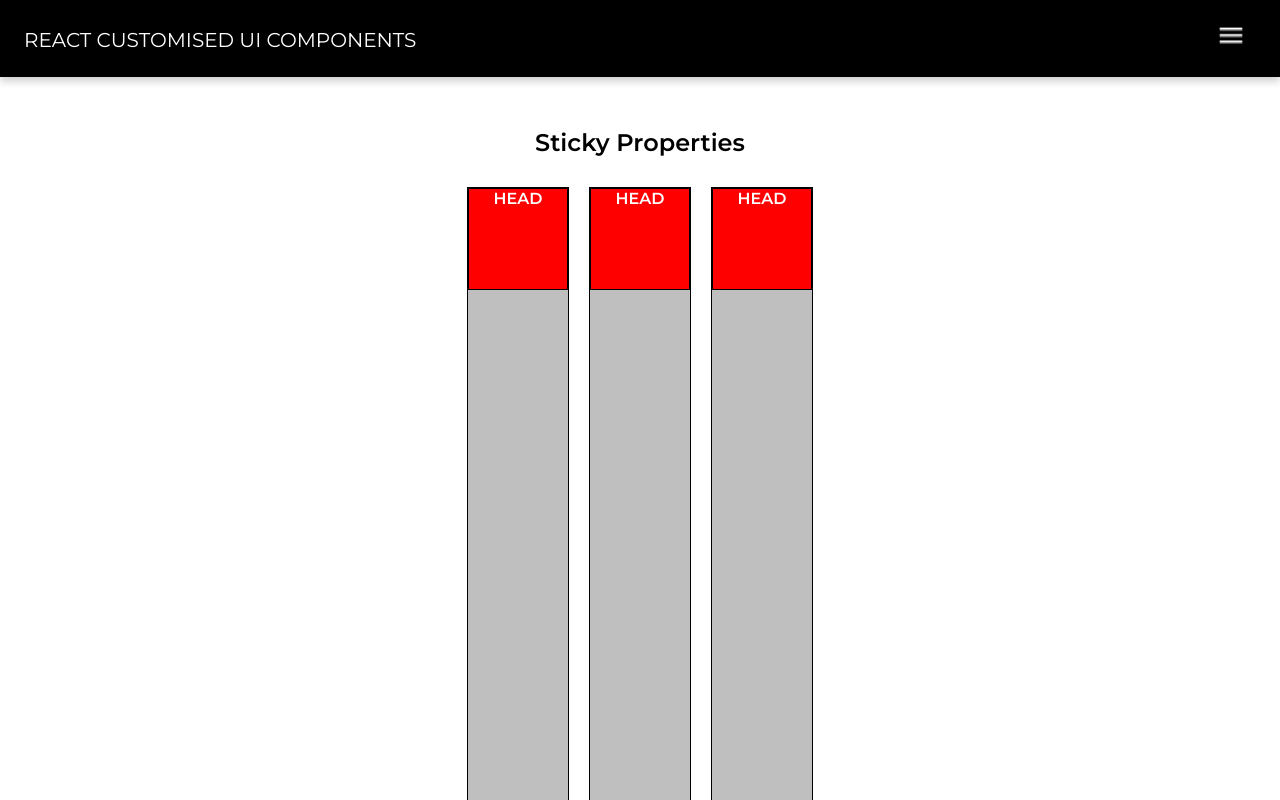
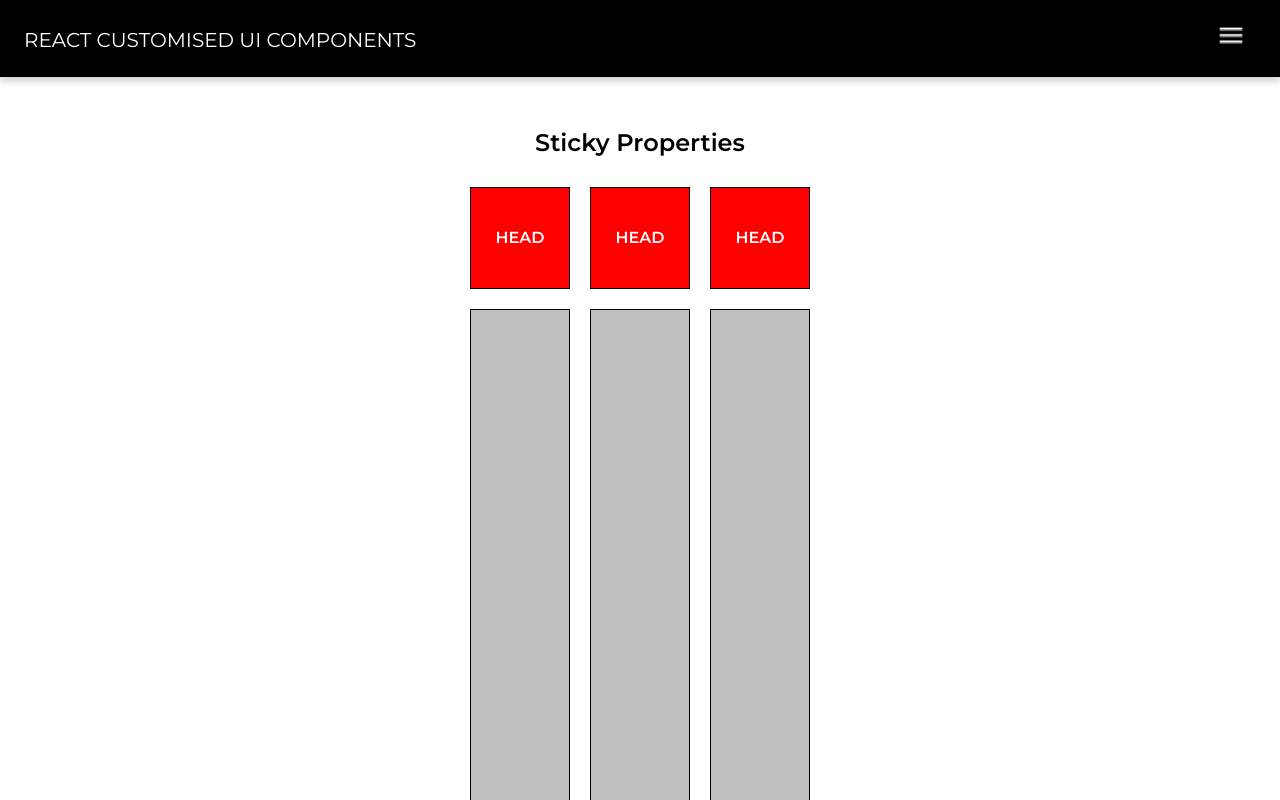
Before and after one commit to sleeplesseditor/CustomisedReactUIComponents, a React (Create React App) app: page /sticky-properties in a window 1280 px wide. Shown: the top 800 px of the page. Built offline with nearby package versions, Linux system fonts and the light colour scheme.

Commit message:
Minor styling updates to StickyProperties page

```diff
--- a/src/components/StickyProperties/StickyProperties.js
+++ b/src/components/StickyProperties/StickyProperties.js
@@ -8,12 +8,6 @@ class StickyProperties extends Component {
             objectNumber: ['item', 'item', 'item']
         }
     }
-
-    // componentWillMount(){
-    //     this.setState({
-    //         objectNumber: Math.floor(Math.random() * 10)
-    //     })
-    // }
 
     render(){
         const { objectNumber} = this.state;
@@ -29,6 +23,7 @@ class StickyProperties extends Component {
                         >
                             HEAD
                         </div>
+                        <div className="sticky__item-body"></div>
                     </div>
                 ))}
             </div>
--- a/src/components/StickyProperties/StickyProperties.scss
+++ b/src/components/StickyProperties/StickyProperties.scss
@@ -2,12 +2,11 @@
     &__container {
         display: flex;
         flex-direction: row;
+        height: 1500px;
     }
 
     &__item {
         margin: 10px;
-        border: 1px solid black;
-        background-color: rgb(192, 191, 191);
         height: 1200px;
         width: 100px;
 
@@ -18,8 +17,17 @@
             top: 0;
             position: sticky;
             color: #fff;
-            text-align: center;
+            display: flex;
+            justify-content: center;
+            align-items: center;
             font-weight: bold;
+        }
+
+        &-body {
+            border: 1px solid black;
+            margin-top: 20px;
+            height: 1075px;
+            background-color: rgb(192, 191, 191);
         }
     }
 }
```
